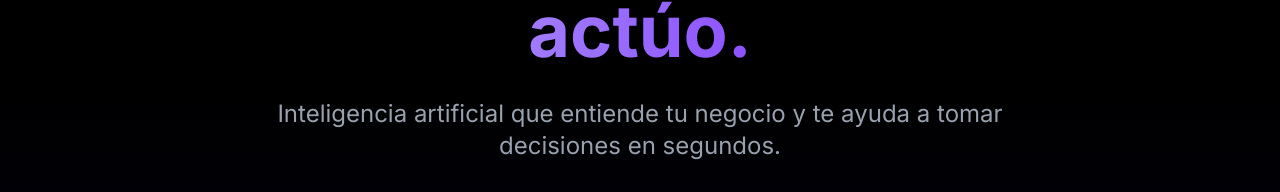
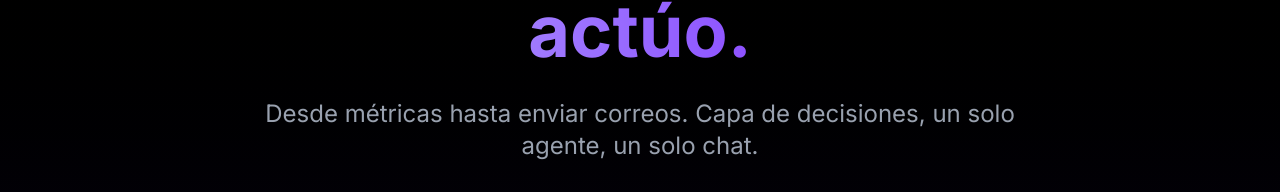
Before and after one commit to PabloMerlina/merlina-web, a Next.js app: page / in a window 1280 px wide. Shown: the part 330-522 px from the top of the page. Built offline with nearby package versions, Linux system fonts and the light colour scheme; no server answers.

Commit message:
Actualizar descripción hero

```diff
--- a/components/home/Hero.tsx
+++ b/components/home/Hero.tsx
@@ -46,8 +46,8 @@ export const Hero: React.FC = () => {
             variants={itemVariants}
             className="text-xl md:text-2xl text-gray-400 max-w-3xl mx-auto mb-8"
           >
-            Inteligencia artificial que entiende tu negocio y te ayuda a tomar
-            decisiones en segundos.
+            Desde métricas hasta enviar correos. Capa de decisiones, un solo
+            agente, un solo chat.
           </motion.p>
 
           {/* CTA Buttons */}
```
